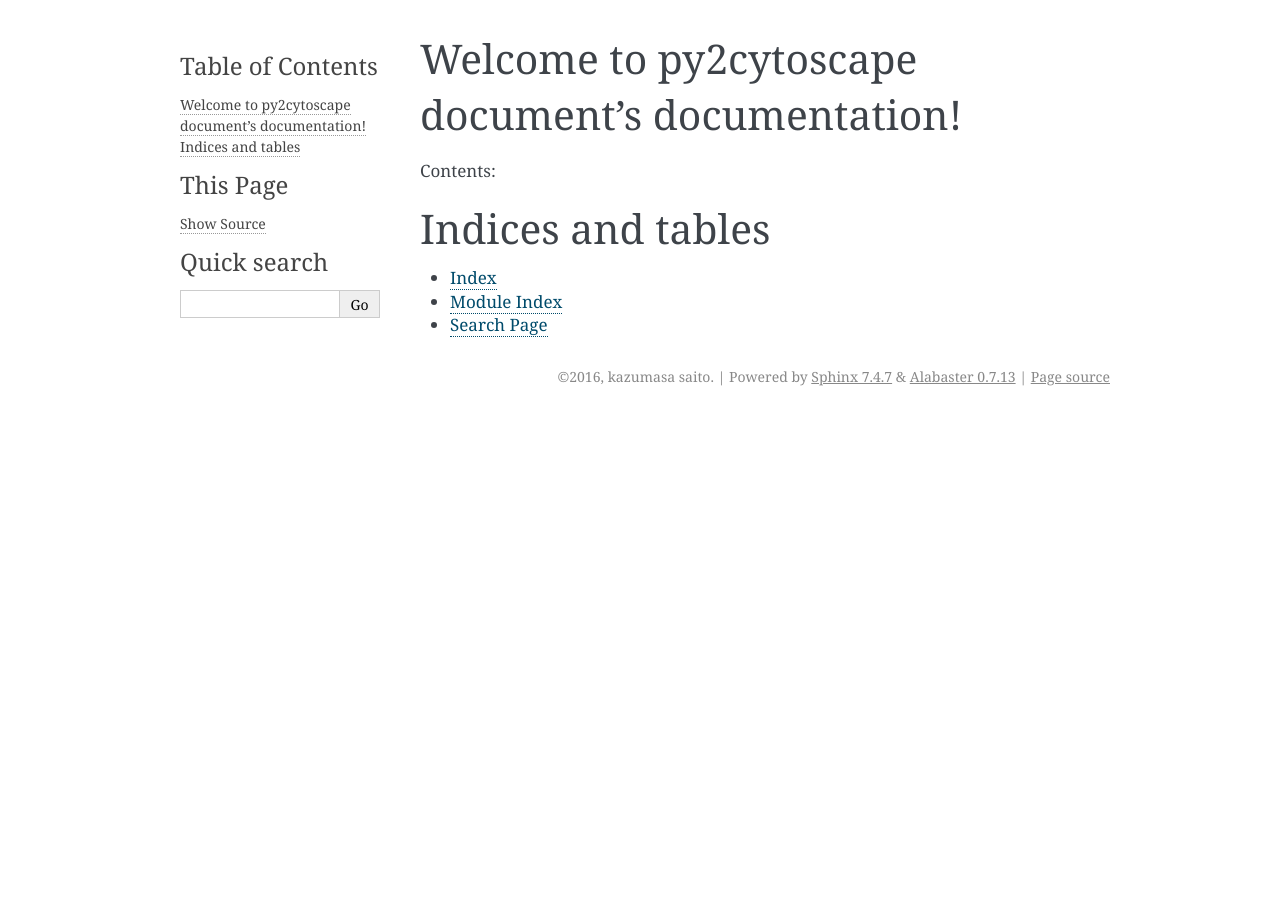
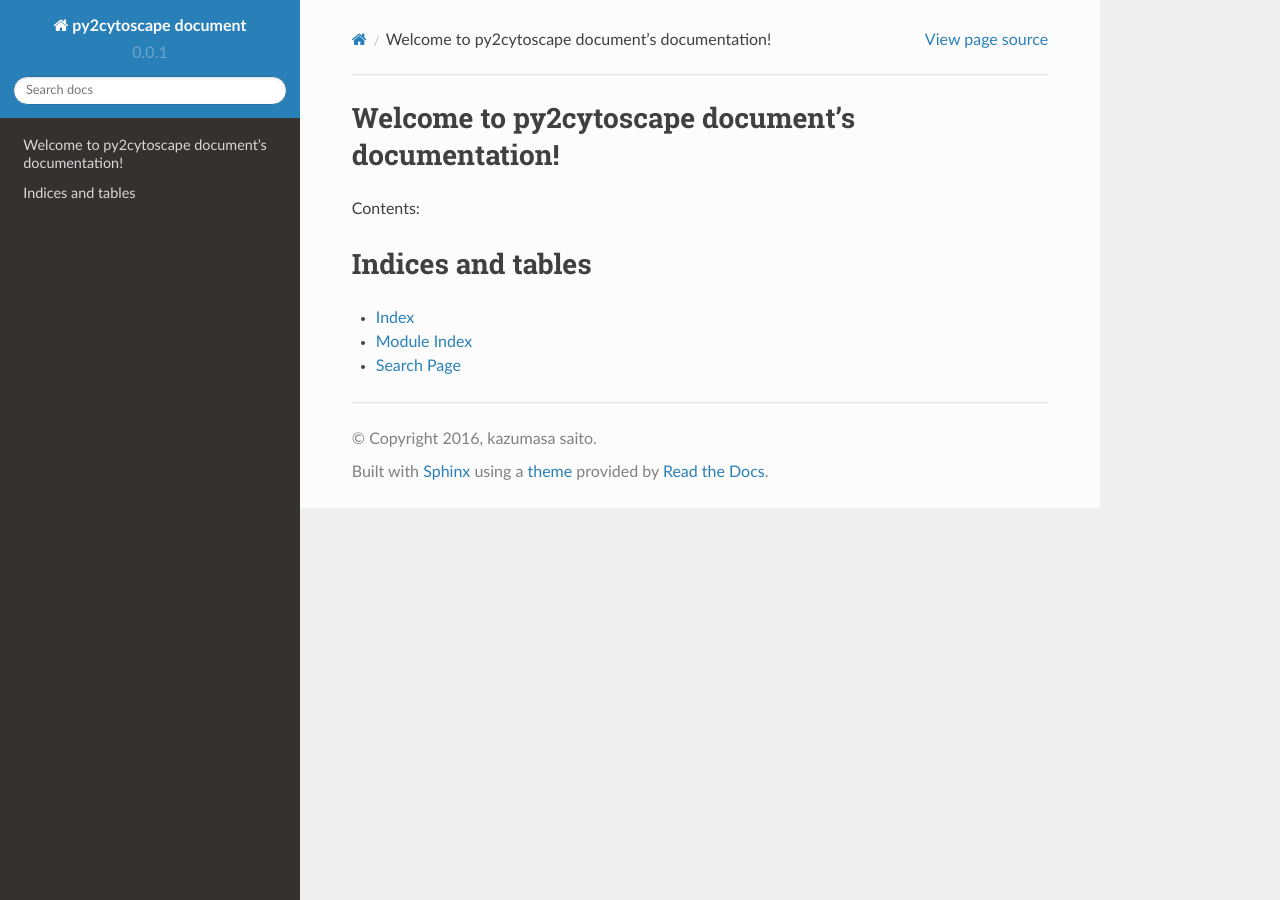
Before and after one commit to idekerlab/cyrest-examples, a Sphinx documentation site: the page built from py2cytoscape_doc/docs/source/index.rst, in a window 1280 px wide. Built offline with Sphinx 7.4.7 and the Read the Docs theme 2.0.0, drawn with Linux system fonts in a browser that asks for light colours.

Commit message:
[modify] change the style to rtd theme

```diff
--- a/py2cytoscape_doc/docs/source/conf.py
+++ b/py2cytoscape_doc/docs/source/conf.py
@@ -16,6 +16,7 @@
 import sys
 import os
 from recommonmark.parser import CommonMarkParser
+import sphinx_rtd_theme
 
 # If extensions (or modules to document with autodoc) are in another directory,
 # add these directories to sys.path here. If the directory is relative to the
@@ -114,7 +115,8 @@ todo_include_todos = False
 
 # The theme to use for HTML and HTML Help pages.  See the documentation for
 # a list of builtin themes.
-html_theme = 'alabaster'
+#html_theme = 'alabaster'
+html_theme = "sphinx_rtd_theme"
 
 # Theme options are theme-specific and customize the look and feel of a theme
 # further.  For a list of options available for each theme, see the
@@ -123,6 +125,7 @@ html_theme = 'alabaster'
 
 # Add any paths that contain custom themes here, relative to this directory.
 #html_theme_path = []
+html_theme_path = [sphinx_rtd_theme.get_html_theme_path()]
 
 # The name for this set of Sphinx documents.  If None, it defaults to
 # "<project> v<release> documentation".
```
